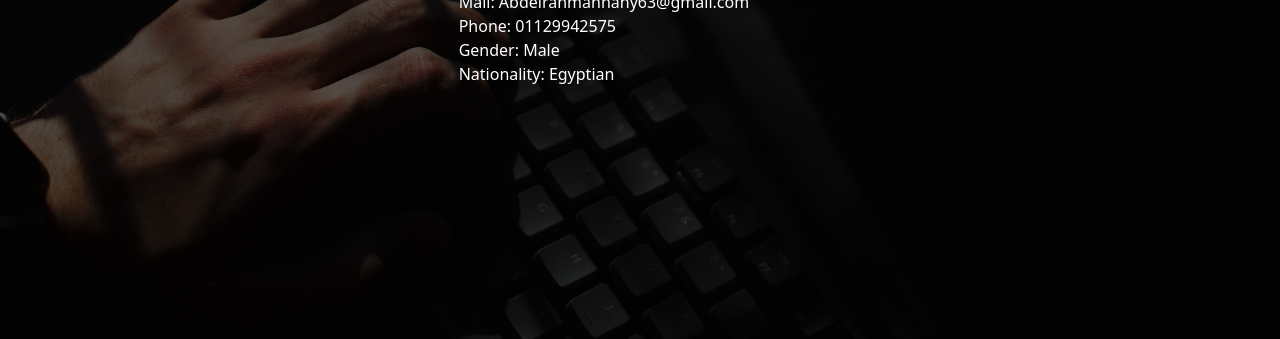
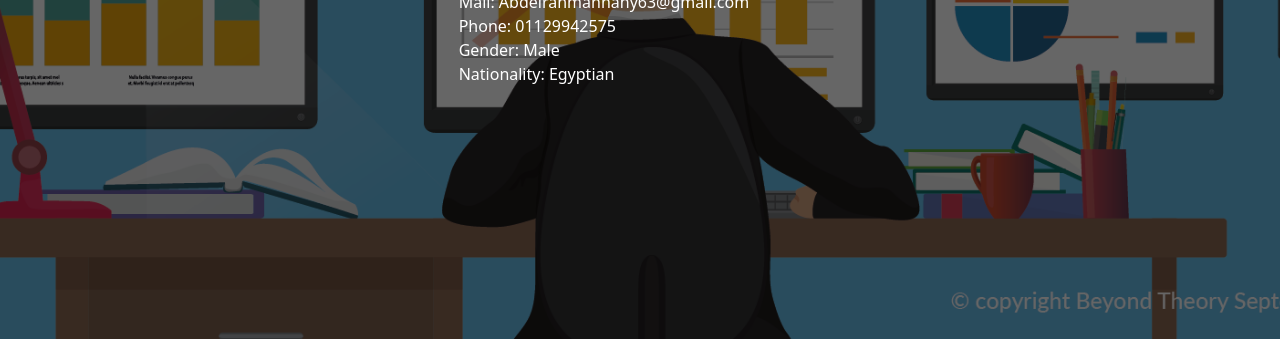
Before and after one commit to Abdelrahman8H/Abdelrahman8H.github.io, a plain HTML site: page index.html in a window 1280 px wide. Shown: the part 461-800 px from the top of the page. Drawn offline with nearby package versions, Linux system fonts and the light colour scheme; a script that the page names is missing.

Commit message:
Update styles.css

```diff
--- a/styles.css
+++ b/styles.css
@@ -20,7 +20,7 @@ section {
     overflow: hidden;
 }
 
-.section-1 { background-image: url('Images/peakpx.jpg'); }
+.section-1 { background-image: url('Images/data3.png'); }
 .section-2 { background-image: url('Images/peakpx.jpg'); }
 .section-3 { background-image: url('Images/RDJY2045.JPG'); }
 .section-4 { background-image: url('Images/Capture5.jpeg'); }
```
